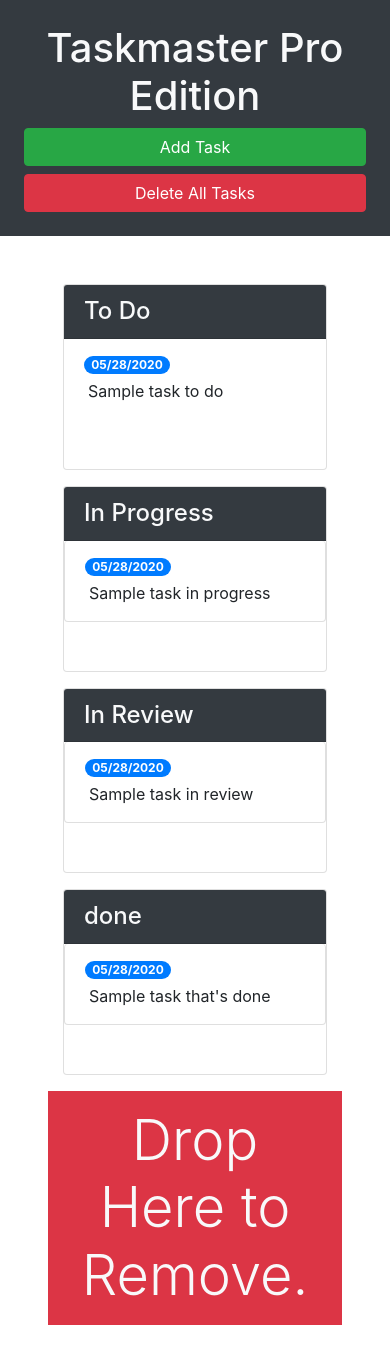
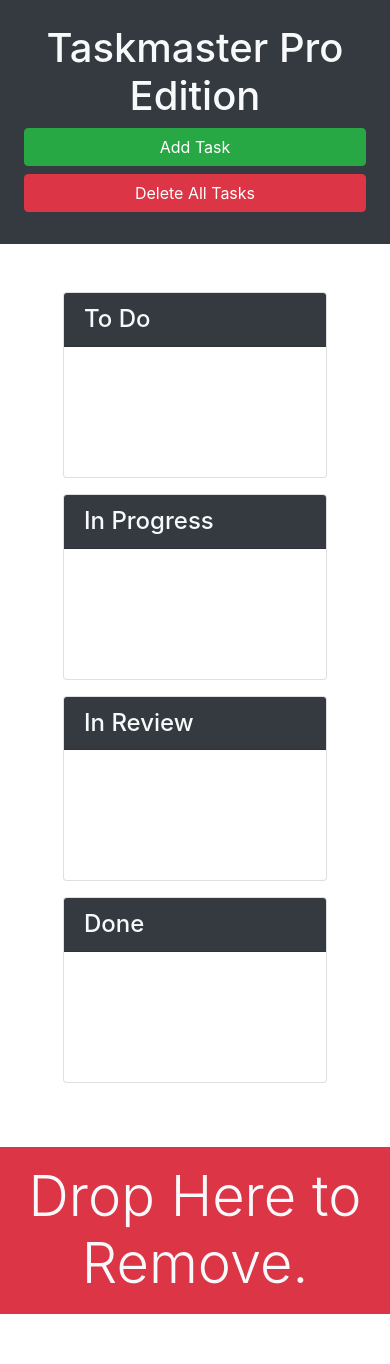
Before and after one commit to vdemel/taskmaster-pro, a plain HTML site: page index.html in a window 390 px wide. After the commit the page ends 1314 px from the top, so only its background shows below. Drawn offline with nearby package versions, Linux system fonts and the light colour scheme.

Commit message:
updated with code from code snapshot

```diff
--- a/index.html
+++ b/index.html
@@ -14,82 +14,66 @@
 
   <div class="row min-vh-100 no-gutters">
     <header class="col-12 col-lg-3 bg-dark text-light sticky-top d-flex flex-column p-4 p-lg-3">
-      <h1 class="text-center">Taskmaster Pro Edition</h1>
-      <button id="create-task" class="btn btn-block btn-success" data-toggle="modal" data-target="#task-form-modal">Add
-        Task</button>
-      <button id="remove-tasks" class="btn btn-block btn-danger">Delete All Tasks</button>
-      <p class="mt-auto d-none d-lg-block">Lorem ipsum dolor sit amet consectetur adipisicing elit. Modi voluptas architecto ipsa
-        excepturi aut non
-        laudantium sequi fugit officiis optio deleniti asperiores rem eius laborum maxime blanditiis culpa, quis iste?
-      </p>
+      <div>
+        <h1 class="text-center"><span class="oi oi-task d-inline d-lg-none"></span>
+          Taskmaster Pro Edition</h1>
+        <div class="ml-md-auto w-100 w-md-auto">
+          <button id="create-task" class="btn btn-block btn-success" data-toggle="modal"
+            data-target="#task-form-modal">Add Task</button>
+          <button id="remove-tasks" class="btn btn-block btn-danger mb-2 mb-md-4"></span>Delete All Tasks</button>
+        </div>
+      </div>
+      <p class="mt-auto d-none d-lg-block">Lorem ipsum dolor sit amet consectetur adipisicing elit. Modi voluptas
+        architecto ipsa
+        excepturi aut non laudantium sequi fugit officiis optio deleniti asperiores rem eius laborum maxime blanditiis
+        culpa, quis iste?</p>
     </header>
     <main class="col-12 col-lg-9 d-flex flex-column">
       <div class="m-5 row justify-content-around">
-        <!-- todo start -->
+          <!--  -->
           <div class="col-12 col-md-6 col-xl-3 mb-3">
             <div class="card">
               <h4 class="card-header bg-dark text-light">
                 To Do
               </h4>
               <ul id="list-toDo" class="list-group list-group-flush">
-              <li class="list-group-item">
-                <span class="badge badge-primary badge-pill">05/28/2020</span>
-                <p class="m-1">Sample task to do</p>
-              </li>
               </ul>
             </div>
           </div>
-        <!-- todo end -->
-        <!-- in progress start -->
+          <!--  -->
           <div class="col-12 col-md-6 col-xl-3 mb-3">
             <div class="card">
               <h4 class="card-header bg-dark text-light">
                 In Progress
               </h4>
-            <ul id="list-inProgress" class="list-group">
-            <li class="list-group-item">
-              <span class="badge badge-primary badge-pill">05/28/2020</span>
-              <p class="m-1">Sample task in progress</p>
-            </li>
+              <ul id="list-inProgress" class="list-group list-group-flush">
               </ul>
             </div>
           </div>
-        <!-- in progress end -->
-        <!-- in review start -->
+          <!--  -->
           <div class="col-12 col-md-6 col-xl-3 mb-3">
             <div class="card">
               <h4 class="card-header bg-dark text-light">
                 In Review
               </h4>
-            <ul id="list-inReview" class="list-group">
-            <li class="list-group-item">
-              <span class="badge badge-primary badge-pill">05/28/2020</span>
-              <p class="m-1">Sample task in review</p>
-            </li>
+              <ul id="list-inReview" class="list-group list-group-flush">
               </ul>
             </div>
           </div>
-        <!-- in review end -->
-        <!-- done start -->
+          <!--  -->
           <div class="col-12 col-md-6 col-xl-3 mb-3">
             <div class="card">
               <h4 class="card-header bg-dark text-light">
-              done
+                Done
               </h4>
-            <ul id="list-done" class="list-group">
-            <li class="list-group-item">
-              <span class="badge badge-primary badge-pill">05/28/2020</span>
-              <p class="m-1">Sample task that's done</p>
-            </li>
+              <ul id="list-done" class="list-group list-group-flush">
               </ul>
             </div>
           </div>
-        <div id="trash">
-          <div class="w-100 bg-danger p-3 text-center text-light display-4 mt-auto">
+      </div>
+      <div class="mt-auto" id="trash">
+        <div class="w-100 bg-danger p-3 text-center text-light display-4">
           Drop Here to Remove.
-          </div>
-        </div>
-        <!-- done end -->
         </div>
       </div>
     </main>
@@ -110,7 +94,7 @@
           <form>
             <div class="form-group">
               <label for="modalTaskDescription">Task description</label>
-              <textarea id="modalTaskDescription" rows="3" class="form-control"></textarea>
+              <textarea class="form-control" id="modalTaskDescription" rows="3"></textarea>
             </div>
             <div class="form-group">
               <label for="modalDueDate">Due date</label>
```
Lines whose indentation alone changed are shown as unchanged.
